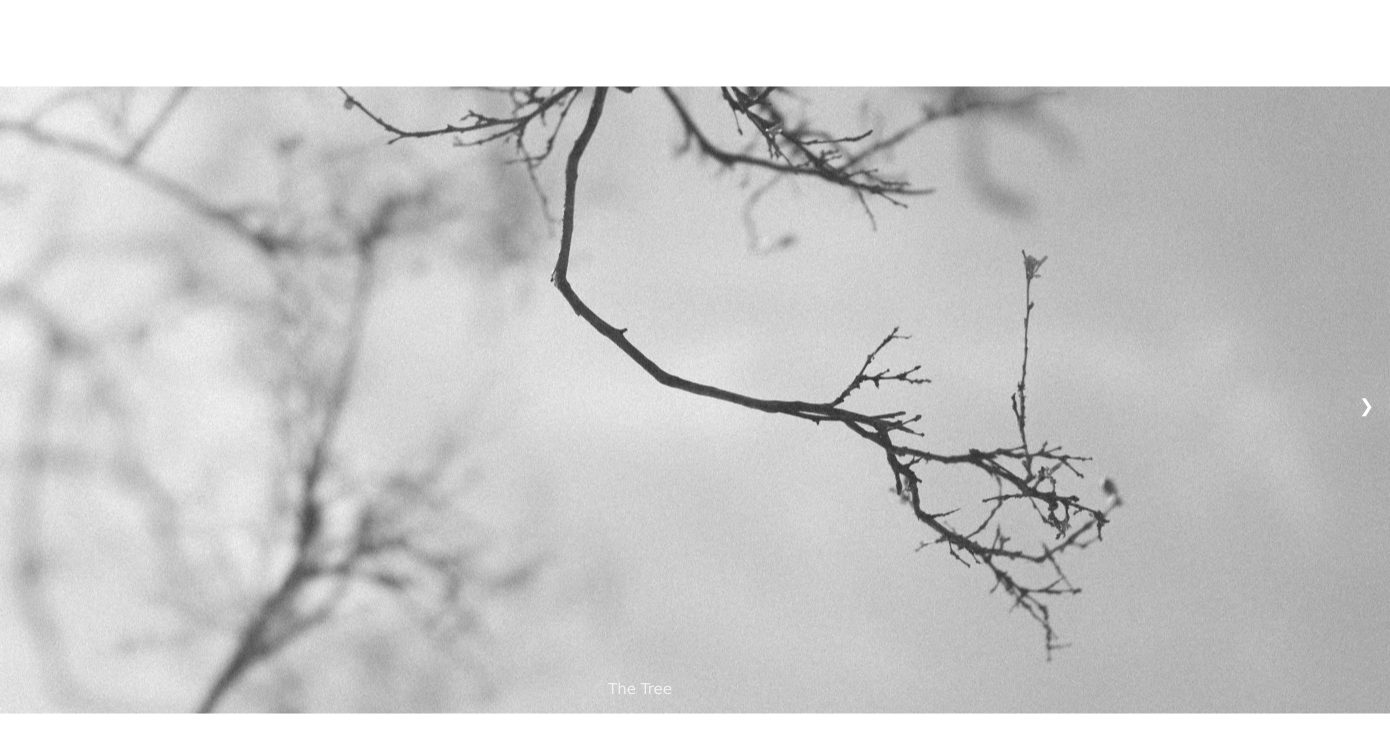
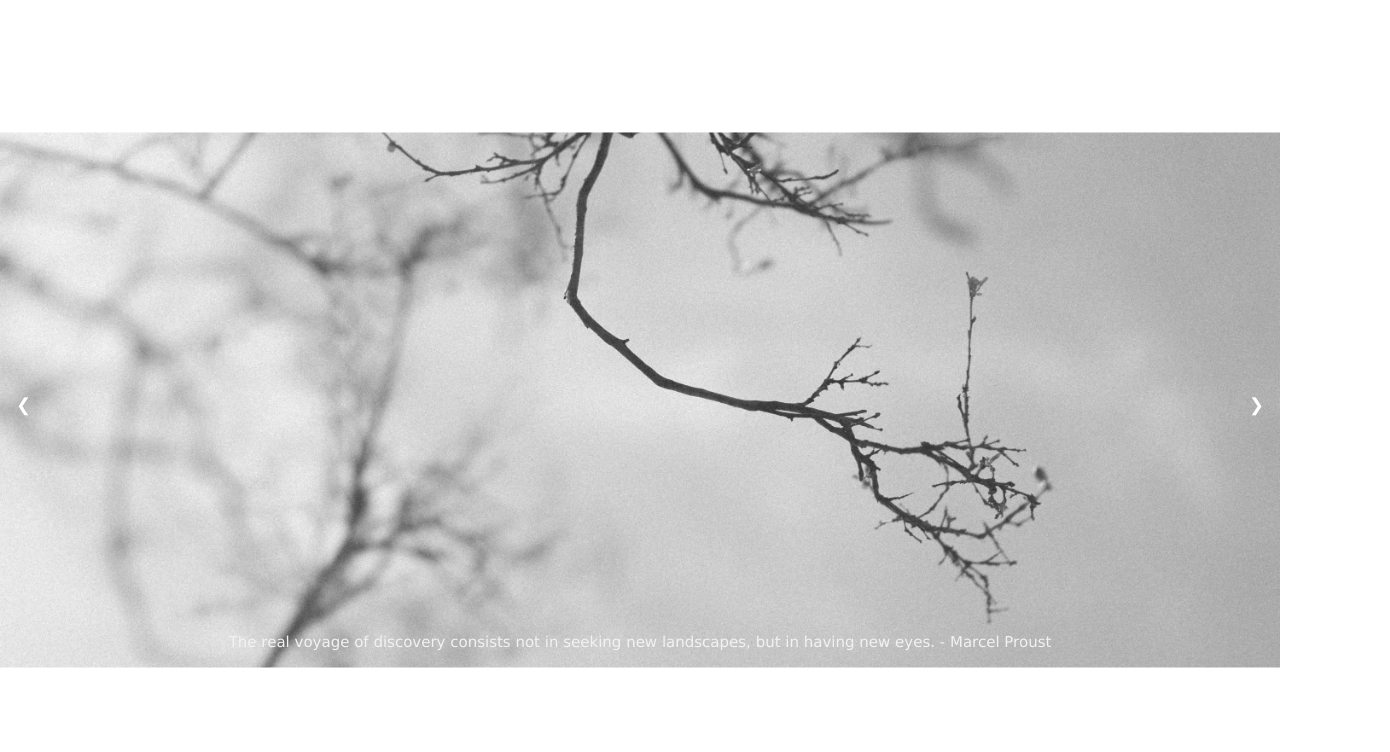
Before and after one commit to qianlaborg/qianlaborg.github.io, a plain HTML site: page index.html in a window 1280 px wide. Shown: the whole page, 1390 px wide, since content can reach past the window. Drawn offline with Linux system fonts and the light colour scheme.

Commit message:
Add files via upload

```diff
--- a/index.html
+++ b/index.html
@@ -6,24 +6,34 @@
 <style>
 * {box-sizing: border-box}
 body {font-family: Verdana, sans-serif; margin:0}
+
+.center {
+  margin: 0;
+  position: absolute;
+  top: 50%;
+  left: 50%;
+  transform: translate(-50%, -50%);
+  width: 100%;
+  height: auto;
+}
+
+/* Slideshow container */
+.slideshow-container {
+  max-width: 1500px;
+  position:relative;
+  margin:auto;
+}
+
 .mySlides {display: none}
 img {vertical-align: middle;}
 
-/* Slideshow container */
-.slideshow-container {
-    max-width: 1500px;
-    position:absolute;
-    left:50%;
-    top:50%;
-    transform: translate(-50%, -50%);
-}
 
 /* Next & previous buttons */
 .prev, .next {
   cursor: pointer;
   position: absolute;
   top: 50%;
-  width: auto;
+  height: auto;
   padding: 16px;
   margin-top: -22px;
   color: white;
@@ -108,18 +118,22 @@ img {vertical-align: middle;}
 </head>
 <body>
 
+
+<div class="center">
+
 <div class="slideshow-container">
+
 
 <div class="mySlides fade">
   <div class="numbertext"></div>
-  <img src="img/1.jpg">
-  <div class="text">The Tree</div>
+  <img src="img/1.jpg" style="width:100%">
+  <div class="text">The real voyage of discovery consists not in seeking new landscapes, but in having new eyes. - Marcel Proust</div>
 </div>
 
 <div class="mySlides fade">
   <div class="numbertext"></div>
-  <img src="img/2.jpg">
-  <div class="text">The Ocean</div>
+  <img src="img/2.jpg" style="width:100%">
+  <div class="text">Twenty years from now you will be more disappointed by the things that you didn't do than by the ones you did do. Sail away from the safe harbor. Explore. Dream. Discover. - Mark Twain</div>
 </div>
 
 
@@ -127,6 +141,9 @@ img {vertical-align: middle;}
 <a class="next" onclick="plusSlides(1)">&#10095;</a>
 
 </div>
+
+</div>
+
 <br>
 
 <div style="text-align:center">
```
